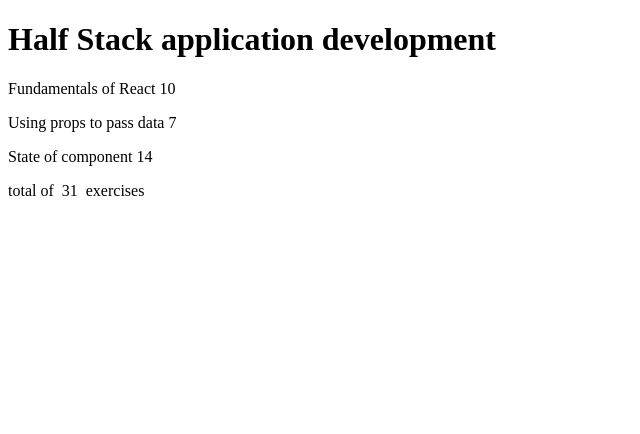
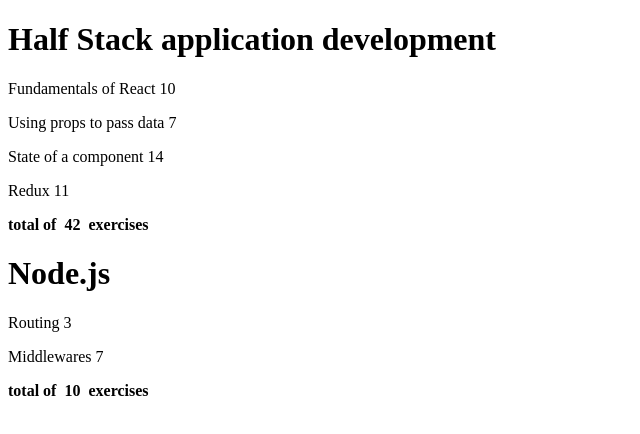
Before and after one commit to sonjaek/fullstack-exercises, a React (Create React App) app in the folder part2/courseinfo/: page / in a window 1280 px wide. Shown: the top 434 px of the page, without its empty margins (0-640 px from the left). Built offline with nearby package versions, Linux system fonts and the light colour scheme.

Commit message:
Courseinfo, step 9

```diff
--- a/part2/courseinfo/src/App.js
+++ b/part2/courseinfo/src/App.js
@@ -33,6 +33,7 @@ const Total = ({ parts }) => {
   const sumUp = (sum, partialSum) => sum + partialSum
   return (
     <div>
+      <b>
         total of
         &nbsp;
           {parts.map(part => part.exercises)
@@ -40,6 +41,7 @@ const Total = ({ parts }) => {
           }
         &nbsp;
         exercises
+      </b>
     </div>
   );
 }
@@ -55,8 +57,10 @@ const Course = ({ course }) => {
 }
 
 const App = () => {
-  const course = {
+  const courses = [
+    {
       name: 'Half Stack application development',
+      id: 1,
       parts: [
         {
           name: 'Fundamentals of React',
@@ -69,14 +73,42 @@ const App = () => {
           id: 2
         },
         {
-        name: 'State of component',
+          name: 'State of a component',
           exercises: 14,
           id: 3
+        },
+        {
+          name: 'Redux',
+          exercises: 11,
+          id: 4
+        }
+      ]
+    },
+    {
+      name: 'Node.js',
+      id: 2,
+      parts: [
+        {
+          name: 'Routing',
+          exercises: 3,
+          id: 1
+        },
+        {
+          name: 'Middlewares',
+          exercises: 7,
+          id: 2
         }
       ]
     }
+  ]
 
-  return <Course course={course} />
+  return (
+    <div>
+      {courses.map(course =>
+        <Course key={course.id} course={course} />
+      )}
+    </div>
+  )
 }
 
 export default App
```
Lines whose indentation alone changed are shown as unchanged.
